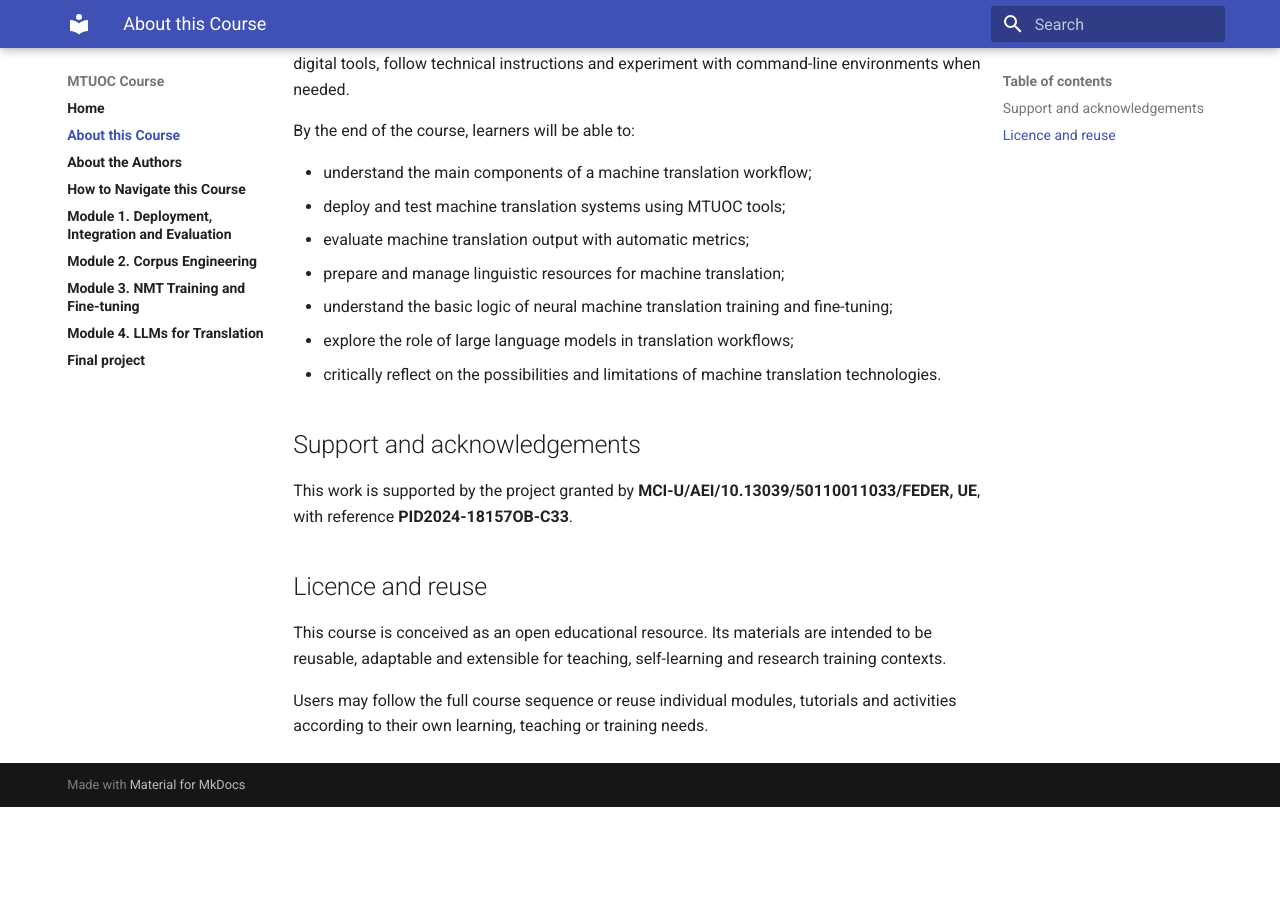
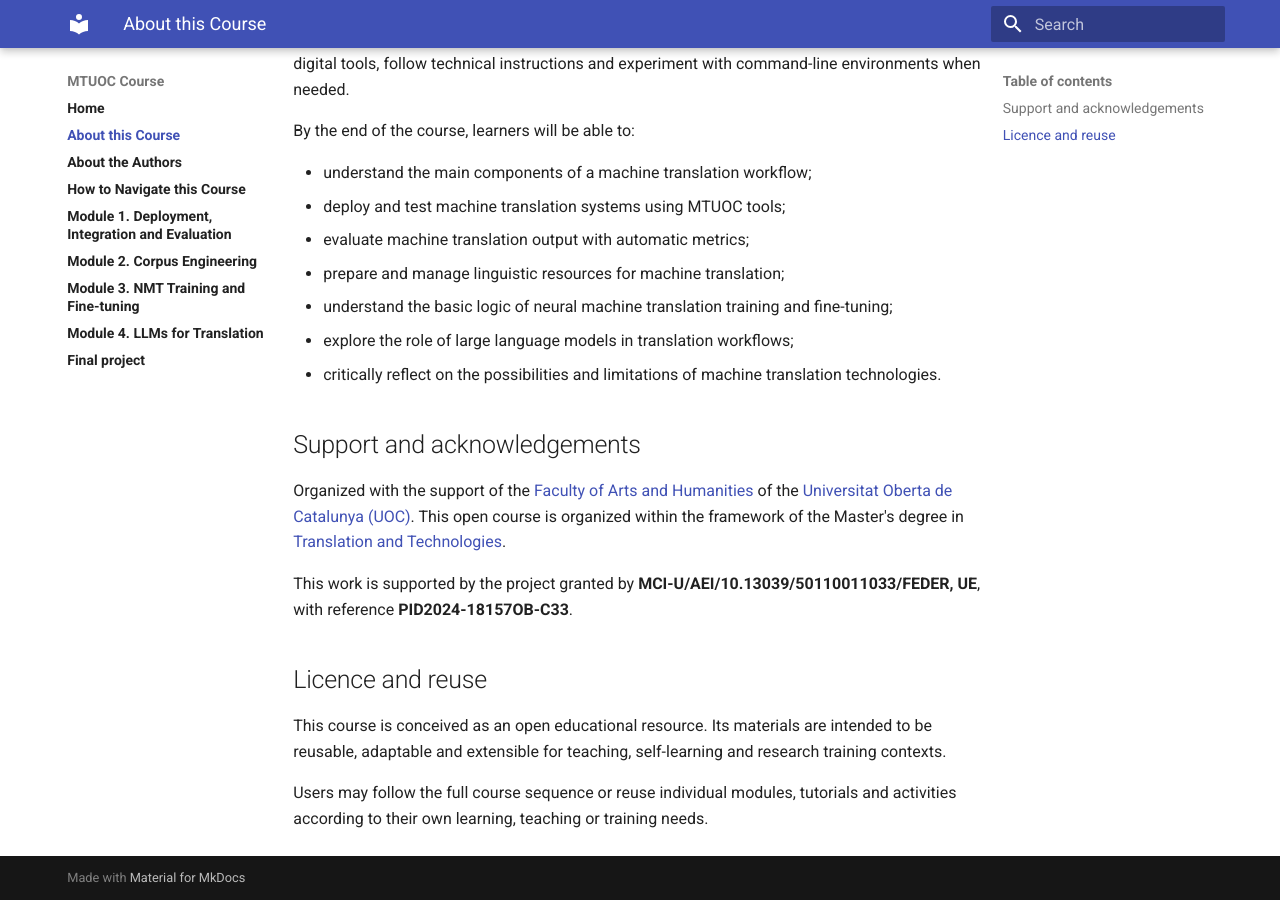
Before and after one commit to MTUOC-course/MTUOC-course, an MkDocs documentation site: the page built from docs/about.md, in a window 1280 px wide and 900 px high, scrolled down 965 px. Built offline with MkDocs 1.6.1 and Material for MkDocs 9.7.7, drawn with Linux system fonts in a browser that asks for light colours; before the commit the page ends 1772 px from its top, so only the background shows below that.

Commit message:
Update about.md

```diff
--- a/docs/about.md
+++ b/docs/about.md
@@ -34,6 +34,8 @@ By the end of the course, learners will be able to:
 
 ## Support and acknowledgements
 
+Organized with the support of the [Faculty of Arts and Humanities](https://www.uoc.edu/en/university/educational-model/areas-study/arts-humanities) of the [Universitat Oberta de Catalunya (UOC)](https://www.uoc.edu/en). This open course is organized within the framework of the Master's degree in [Translation and Technologies](https://www.uoc.edu/ca/estudis/masters/master-universitari-traduccio-tecnologies).
+
 This work is supported by the project granted by **MCI-U/AEI/10.13039/50110011033/FEDER, UE**, with reference **PID2024-18157OB-C33**.
 
 ## Licence and reuse
```
